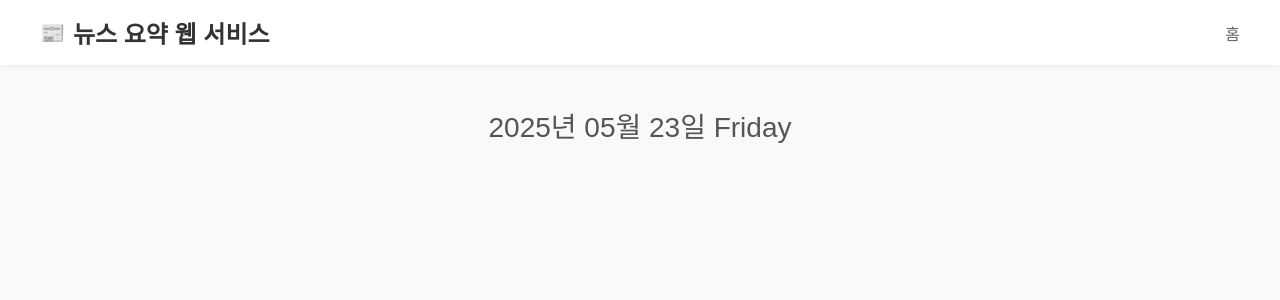
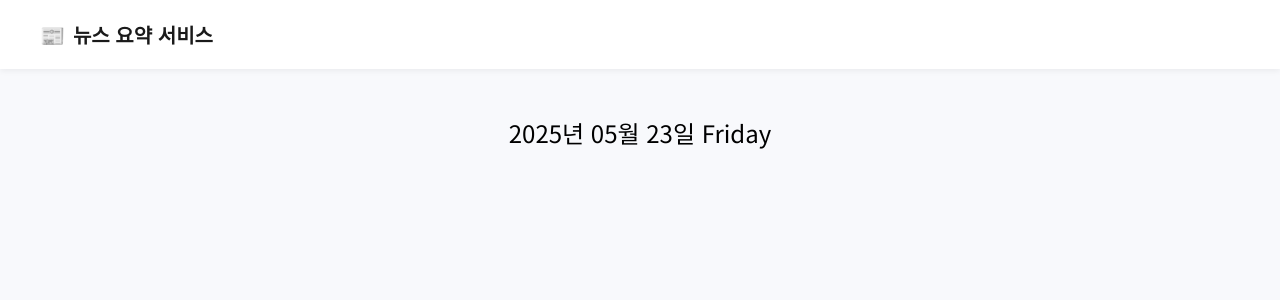
Before and after one commit to 18ho/Programming, a Flask app: page / in a window 1280 px wide. Shown: the top 300 px of the page. Run offline with Flask 3, Linux system fonts and the light colour scheme; data that the repository does not hold is empty.

Commit message:
Update base.html

```diff
--- a/programming/templates/base.html
+++ b/programming/templates/base.html
@@ -2,102 +2,21 @@
 <html lang="ko">
 <head>
   <meta charset="UTF-8">
+  <link href="https://fonts.googleapis.com/css2?family=Noto+Sans+KR:wght@400;700&display=swap" rel="stylesheet">
   <link rel="stylesheet" href="{{ url_for('static', filename='style.css') }}">
   <title>{% block title %}뉴스 요약 서비스{% endblock %}</title>
-  <style>
-    body {
-      margin: 0;
-      font-family: 'Noto Sans KR', sans-serif;
-      background-color: #f8f9fa;
-    }
-    header {
-      background-color: #ffffff;
-      padding: 15px 40px;
-      display: flex;
-      align-items: center;
-      justify-content: space-between;
-      box-shadow: 0 2px 4px rgba(0,0,0,0.05);
-      position: sticky;
-      top: 0;
-      z-index: 1000;
-    }
-    .logo {
-      font-size: 24px;
-      font-weight: bold;
-      color: #333;
-      text-decoration: none;
-    }
-    .logo:hover {
-      color: #000;
-    }
-    nav a {
-      margin-left: 30px;
-      text-decoration: none;
-      color: #666;
-      font-size: 16px;
-    }
-    nav a:hover {
-      color: #000;
-    }
-    .container {
-      max-width: 800px;
-      margin: 40px auto;
-      padding: 0 20px;
-    }
-    .today {
-      font-size: 28px;
-      color: #555;
-      margin-bottom: 30px;
-      text-align: center;
-    }
-    .news-list {
-      display: flex;
-      flex-direction: column;
-      gap: 25px;
-    }
-    .news-card {
-      background: white;
-      border-radius: 12px;
-      padding: 25px 30px;
-      box-shadow: 0 4px 12px rgba(0, 0, 0, 0.08);
-      transition: transform 0.2s ease, box-shadow 0.2s ease;
-    }
-    .news-card:hover {
-      transform: translateY(-5px);
-      box-shadow: 0 8px 20px rgba(0, 0, 0, 0.15);
-    }
-    .news-title {
-      font-size: 20px;
-      font-weight: bold;
-      color: #2563eb;
-      text-decoration: none;
-    }
-    .news-title:hover {
-      text-decoration: underline;
-    }
-    .news-summary {
-      margin-top: 15px;
-      font-size: 16px;
-      color: #444;
-      line-height: 1.7;
-    }
-  </style>
-
 </head>
 <body>
 
-  <!-- 상단 고정 네비게이션 -->
-  <header>
-    <div class="logo">뉴스 요약 웹 서비스</div>
-    <nav>
-      <a href="/">홈</a>
-    </nav>
+  <!-- 헤더 영역 -->
+  <header class="site-header">
+    <div class="logo">뉴스 요약 서비스</div>
   </header>
 
-  <!-- 본문 내용 영역 -->
-  <div class="container">
+  <!-- 메인 콘텐츠 영역 -->
+  <main class="container">
     {% block content %}{% endblock %}
-  </div>
+  </main>
 
 </body>
 </html>
```
